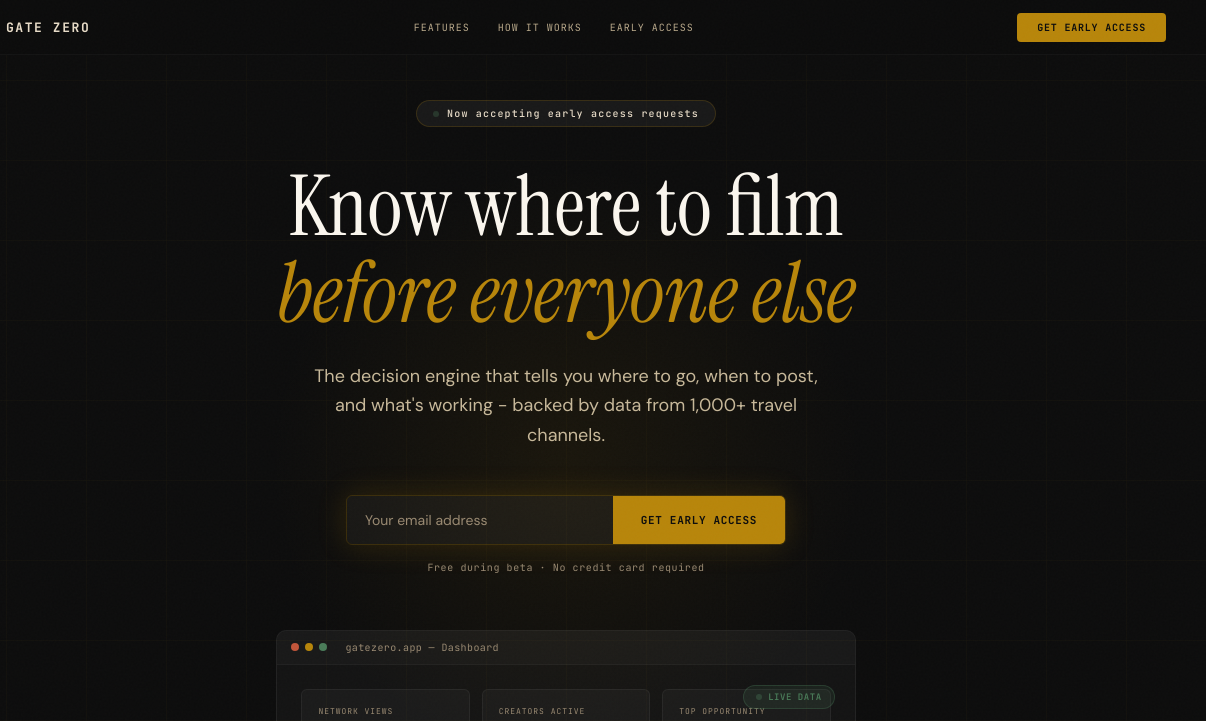
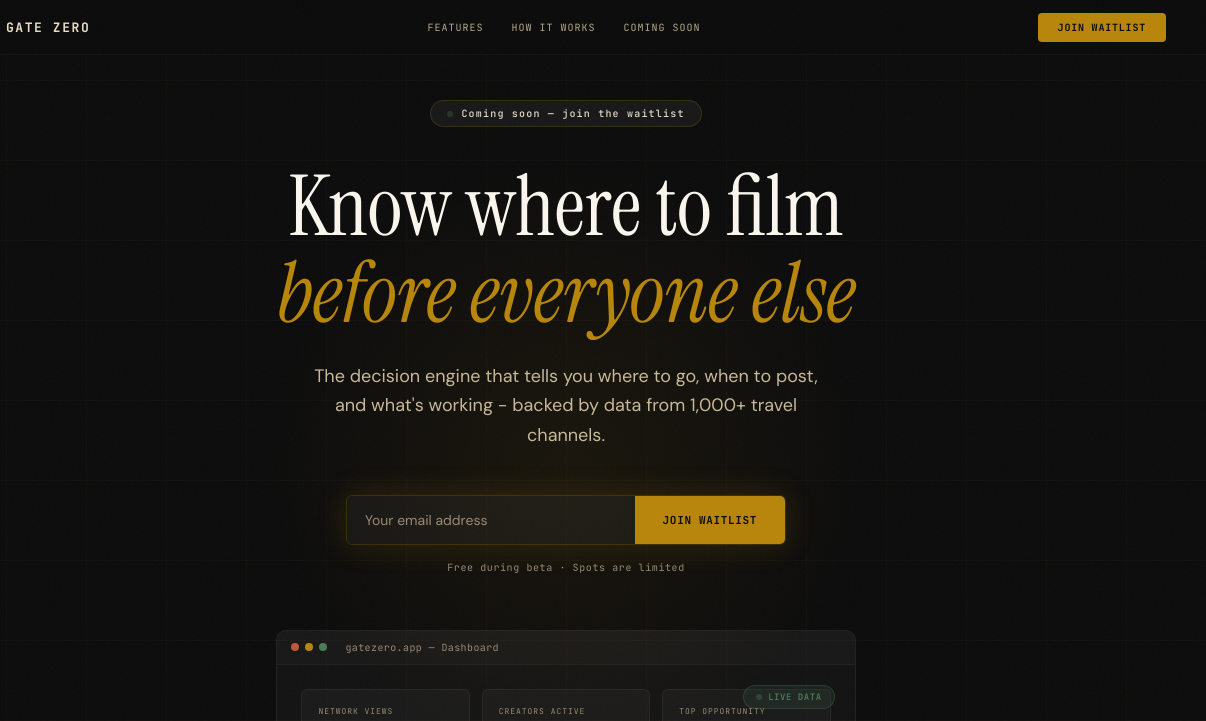
Before and after one commit to andrewroemer89-tech/gatezero-landing, a plain HTML site: page index.html in a window 1280 px wide. Shown: the top 721 px of the page, 74-1280 px from the left. Drawn offline with Linux system fonts and the light colour scheme.

Commit message:
Update messaging to 'coming soon' + add SPOTS ARE LIMITED
- Hero badge: "Coming soon — join the waitlist"
- Hero/nav buttons: "JOIN WAITLIST" instead of "GET EARLY ACCESS"
- Nav link: "COMING SOON" instead of "EARLY ACCESS"
- CTA section: "launching soon" copy + bold SPOTS ARE LIMITED
- Hero note: "Spots are limited" replaces "No credit card required"

Co-Authored-By: Claude Opus 4.6 <noreply@anthropic.com>

```diff
--- a/index.html
+++ b/index.html
@@ -418,6 +418,11 @@
     border: 1px solid rgba(184,134,11,0.25);
   }
   .cta-note { font-family: var(--mono); font-size: 10px; color: #9A8A72; margin-top: 14px; letter-spacing: 0.04em; }
+  .cta-urgent {
+    font-family: var(--mono); font-size: clamp(14px, 2vw, 18px); font-weight: 800;
+    letter-spacing: 0.18em; color: var(--gold); margin-bottom: 28px;
+    text-transform: uppercase;
+  }
 
   /* ═══ FOOTER ═══ */
   footer {
@@ -467,9 +472,9 @@
   <div class="nav-links">
     <a href="#features">FEATURES</a>
     <a href="#how">HOW IT WORKS</a>
-    <a href="#waitlist">EARLY ACCESS</a>
+    <a href="#waitlist">COMING SOON</a>
   </div>
-  <a href="#waitlist" class="nav-cta">GET EARLY ACCESS</a>
+  <a href="#waitlist" class="nav-cta">JOIN WAITLIST</a>
 </nav>
 
 <!-- HERO -->
@@ -477,7 +482,7 @@
   <div class="hero-content">
     <div class="hero-badge fu d1">
       <div class="hero-badge-dot"></div>
-      <span class="hero-badge-text">Now accepting early access requests</span>
+      <span class="hero-badge-text">Coming soon — join the waitlist</span>
     </div>
 
     <h1 class="hero-headline fu d2">
@@ -490,9 +495,9 @@
 
     <form class="hero-form fu d4" onsubmit="handleSubmit(event)">
       <input type="email" class="hero-input" placeholder="Your email address" required="">
-      <button type="submit" class="hero-btn">GET EARLY ACCESS</button>
+      <button type="submit" class="hero-btn">JOIN WAITLIST</button>
     </form>
-    <p class="hero-note fu d5">Free during beta · No credit card required</p>
+    <p class="hero-note fu d5">Free during beta · Spots are limited</p>
 
     <!-- Mini terminal preview -->
     <div class="hero-terminal fu d5">
@@ -731,9 +736,10 @@
 <!-- CTA -->
 <section class="cta-section" id="waitlist">
   <div class="cta-inner">
-    <span class="section-tag" style="color:var(--gold);">Early Access</span>
+    <span class="section-tag" style="color:var(--gold);">Coming Soon</span>
     <h2 class="section-title" style="color:var(--cream);">Ready to fly smarter?</h2>
-    <p class="cta-sub">Gate Zero is in closed beta. Join the waitlist and be among the first travel creators to get access.</p>
+    <p class="cta-sub">Gate Zero is launching soon. Join the waitlist and be the first to know when we go live.</p>
+    <p class="cta-urgent">SPOTS ARE LIMITED</p>
     <form class="cta-form" onsubmit="handleSubmit(event)">
       <input type="email" class="hero-input" placeholder="Your email address" required="">
       <button type="submit" class="hero-btn">JOIN WAITLIST</button>
```
